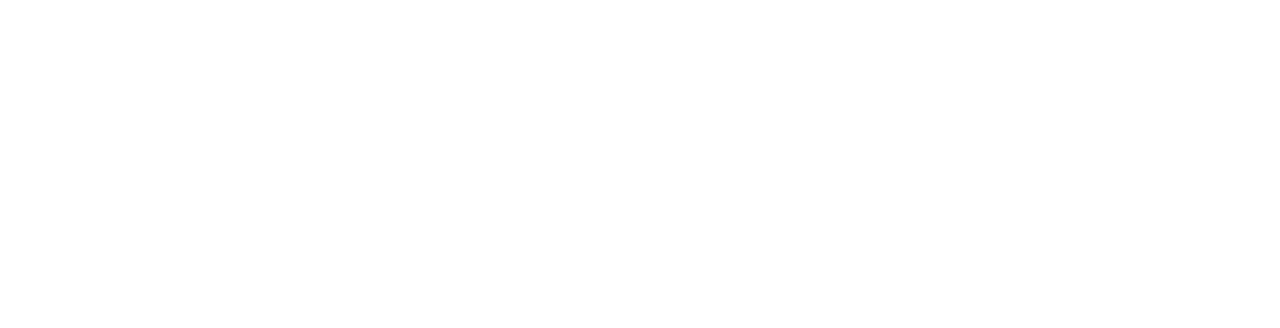
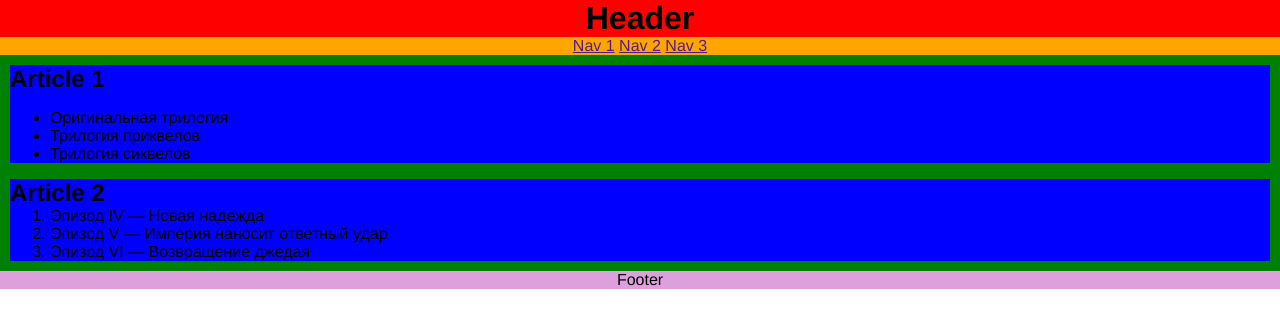
Before and after one commit to js-tasks-ru/htmlcss-20220616_fed-sav, a website: page 02-dz0/01-semantic-mockup/solution.html in a window 1280 px wide. Drawn offline with Linux system fonts and the light colour scheme.

Commit message:
dz0 done

```diff
--- a/02-dz0/01-semantic-mockup/solution.html
+++ b/02-dz0/01-semantic-mockup/solution.html
@@ -1,4 +1,33 @@
 <!DOCTYPE html>
 <html lang="ru">
-    <!-- Ваше решение -->
+    <body style="margin: 0; padding: 0; font-family: 'Franklin Gothic Medium', 'Arial Narrow', Arial, sans-serif;">
+        <header>
+            <h1 style="text-align: center; background-color: red; margin-block-start: 0; margin-block-end: 0;" style="">Header</h1>
+            <nav style="background-color: orange; text-align: center;">
+                <a href="">Nav 1</a>
+                <a href="">Nav 2</a>
+                <a href="">Nav 3</a>
+            </nav>
+        </header>
+
+        <main style="background-color: green; padding: 10px;">
+            <article style="background-color: blue;">
+                <h2 style='margin: 0;'>Article 1</h2>
+                <ul>
+                    <li>Оригинальная трилогия</li>
+                    <li>Трилогия приквелов</li>
+                    <li>Трилогия сиквелов</li>
+                </ul>
+            </article>
+            <article style="background-color: blue;">
+                <h2 style='margin: 0;'>Article 2</h2>
+                <ol style="margin: 0;">
+                    <li>Эпизод IV — Новая надежда</li>
+                    <li>Эпизод V — Империя наносит ответный удар</li>
+                    <li>Эпизод VI — Возвращение джедая</li>
+                </ol>
+            </article>
+        </main>
+        <footer style="text-align: center; background-color: plum;">Footer</footer>
+    </body>
 </html>
```
